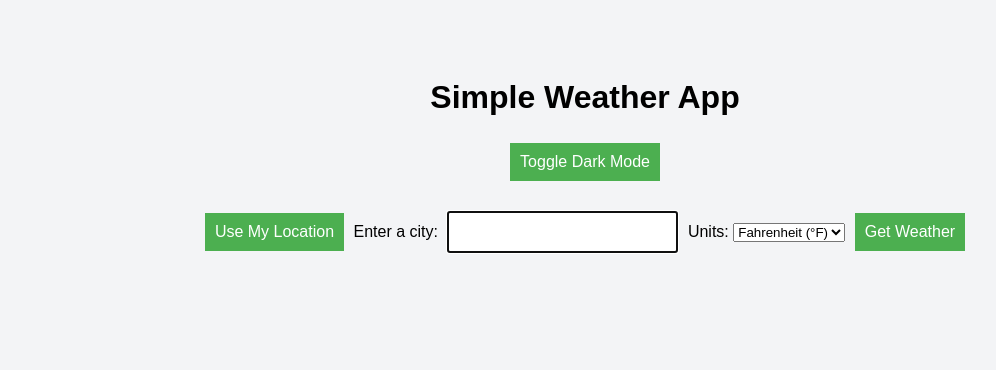
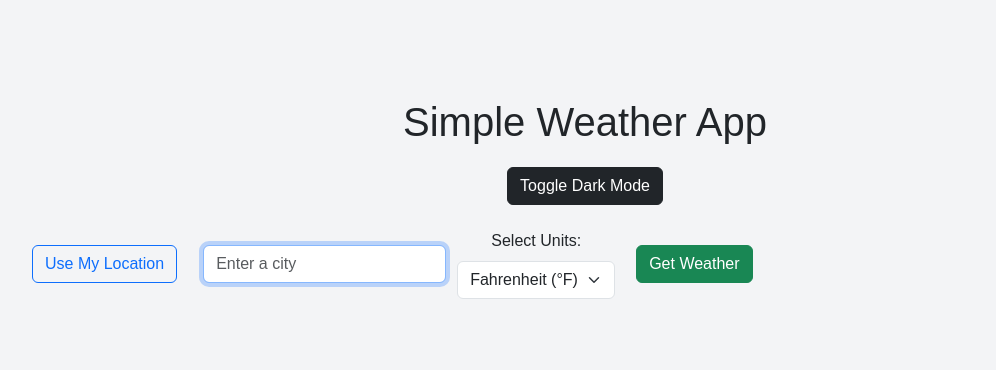
Before and after one commit to rinnemunch/weather-app, a Flask app: page / in a window 1280 px wide. Shown: the top 370 px of the page, without its empty margins (55-1051 px from the left). Run offline with Flask 3, Linux system fonts and the light colour scheme.

Commit message:
Refactor layout using Bootstrap for cleaner UI and accessibility

```diff
--- a/templates/index.html
+++ b/templates/index.html
@@ -4,44 +4,67 @@
     <meta charset="UTF-8" />
     <meta name="viewport" content="width=device-width, initial-scale=1.0" />
     <title>Weather App</title>
+
+    <!-- Bootstrap -->
+    <link
+      href="https://cdn.jsdelivr.net/npm/bootstrap@5.3.2/dist/css/bootstrap.min.css"
+      rel="stylesheet"
+    />
+    <!-- Your CSS -->
     <link
       rel="stylesheet"
       href="{{ url_for('static', filename='style.css') }}"
     />
   </head>
   <body>
-    <h1>Simple Weather App</h1>
-    <button id="toggle-theme">Toggle Dark Mode</button>
+    <div class="container py-5">
+      <h1 class="mb-3">Simple Weather App</h1>
+      <button id="toggle-theme" class="btn btn-dark mb-4">Toggle Dark Mode</button>
+
       {% if history %}
+      <div class="mb-3">
         <h3>Recent Searches</h3>
         <form method="post" action="/clear-history" id="clear-history-form">
-          <button type="submit">Clear Search History</button>
+          <button type="submit" class="btn btn-sm btn-outline-danger mb-2">Clear Search History</button>
         </form>
-
-      <ul>
+        <ul class="list-group">
           {% for city in history %}
-          <li>{{ city }}</li>
+            <li class="list-group-item">{{ city }}</li>
           {% endfor %}
         </ul>
+      </div>
       {% endif %}
 
-    <form method="get" action="/">
-      <button type="button" id="detect-location">Use My Location</button>
-      <label for="city">Enter a city:</label>
-      <input type="text" name="city" id="city" required autofocus />
-
-      <label for="units">Units:</label>
-      <select name="units" id="units">
+      <!-- Weather Form -->
+      <form method="get" action="/" class="row g-3 align-items-center mb-4">
+        <div class="col-auto">
+          <button type="button" class="btn btn-outline-primary" id="detect-location">Use My Location</button>
+        </div>
+        <div class="col-auto">
+          <input type="text" class="form-control" name="city" id="city" required autofocus placeholder="Enter a city">
+        </div>
+        <div class="col-auto">
+          <label for="units" class="form-label">Select Units:</label>
+          <select name="units" id="units" class="form-select">
             <option value="imperial" {% if selected_units == "imperial" %}selected{% endif %}>Fahrenheit (&deg;F)</option>
             <option value="metric" {% if selected_units == "metric" %}selected{% endif %}>Celsius (&deg;C)</option>
           </select>
-      <button type="submit">Get Weather</button>
+        </div>
+        <div class="col-auto">
+          <button type="submit" class="btn btn-success">Get Weather</button>
+        </div>
       </form>
-    <div id="spinner" class="hidden">
-      <p>Loading...</p>
+
+      <!-- Spinner -->
+      <div id="spinner" class="hidden text-center">
+        <p class="fw-bold text-primary">Loading...</p>
       </div>
+
+      <!-- Weather Result -->
       {% if weather %}
-    <h2>☀️ Weather Report ☀️</h2>
+      <div class="card text-center mb-4">
+        <div class="card-body">
+          <h2 class="card-title">☀️ Weather Report ☀️</h2>
           <p><strong>City:</strong> {{ weather.city }}</p>
           {% if weather.icon %}
             <img src="https://openweathermap.org/img/wn/{{ weather.icon }}@2x.png" alt="Weather icon">
@@ -51,12 +74,13 @@
           <p><strong>Feels Like:</strong> {{ weather.feels_like }}&deg;{% if selected_units == 'metric' %}C{% else %}F{% endif %}</p>
           <p><strong>Humidity:</strong> {{ weather.humidity }}%</p>
           <p><strong>Wind Speed:</strong> {{ weather.wind_speed }} {% if selected_units == 'metric' %}m/s{% else %}mph{% endif %}</p>
+        </div>
+      </div>
       {% elif error %}
         <p class="error-message">{{ error }}</p>
       {% endif %}
 
-
-    <!-- javascript -->
+      <!-- JavaScript -->
       <script>
         const toggleButton = document.getElementById("toggle-theme");
         toggleButton.addEventListener("click", () => {
@@ -64,12 +88,10 @@
           localStorage.setItem("darkMode", document.body.classList.contains("dark"));
         });
 
-  // Load user's saved preference
         if (localStorage.getItem("darkMode") === "true") {
           document.body.classList.add("dark");
         }
 
-  // Spinner
         const form = document.querySelector("form");
         const spinner = document.getElementById("spinner");
 
@@ -77,7 +99,6 @@
           spinner.classList.remove("hidden");
         });
 
-  // location detection
         const detectBtn = document.getElementById("detect-location");
         const cityInput = document.getElementById("city");
 
@@ -93,20 +114,14 @@
             });
         });
 
-  //clear search history logic
-
         const clearForm = document.getElementById("clear-history-form");
-
         clearForm?.addEventListener("submit", (e) => {
           e.preventDefault();
           fetch("/clear-history", { method: "POST" }).then(() => {
             window.location.href = "/";
           });
         });
-
       </script>
-
-
-
+    </div>
   </body>
 </html>
```
Lines whose indentation alone changed are shown as unchanged.
